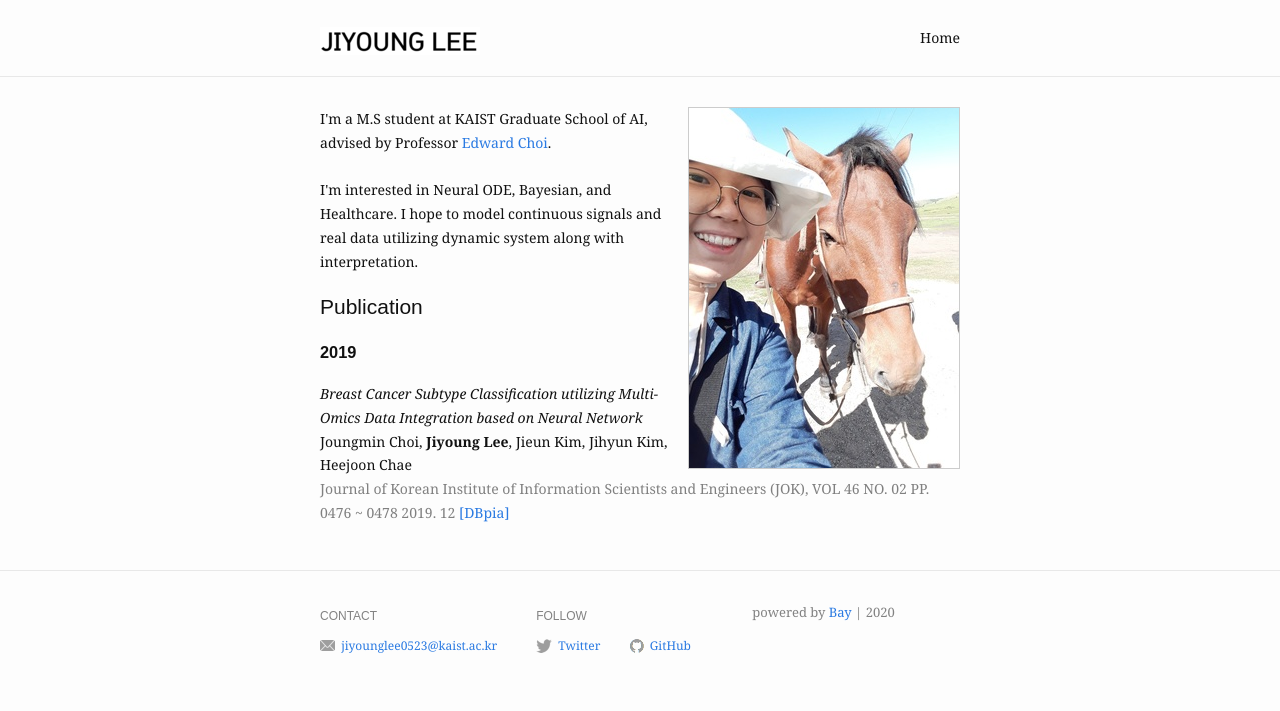
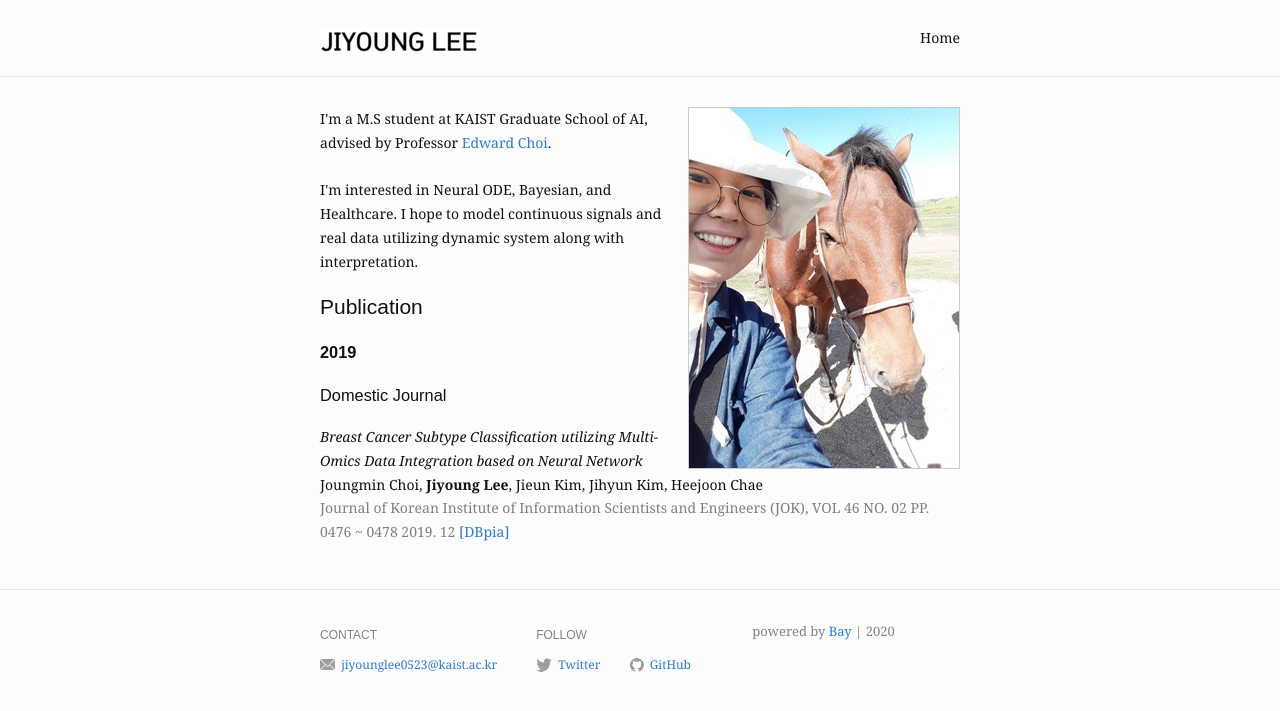
Before and after one commit to jiyounglee-0523/jiyounglee-0523.github.io, a Jekyll site: the page built from index.markdown, in a window 1280 px wide. Shown: the top 711 px of the page. Built offline with Jekyll 4.4.1, drawn with Linux system fonts in a browser that asks for light colours.

Commit message:
Update index.markdown

```diff
--- a/index.markdown
+++ b/index.markdown
@@ -16,6 +16,7 @@ profile_picture:
 <p>
 <h2> Publication</h2>
 <h3> <strong>2019</strong> </h3>
+<h3> Domestic Journal </h3>
 <i>Breast Cancer Subtype Classification utilizing Multi-Omics Data Integration based on Neural Network</i>
 <br />
 Joungmin Choi, <b>Jiyoung Lee</b>, Jieun Kim, Jihyun Kim, Heejoon Chae
```
